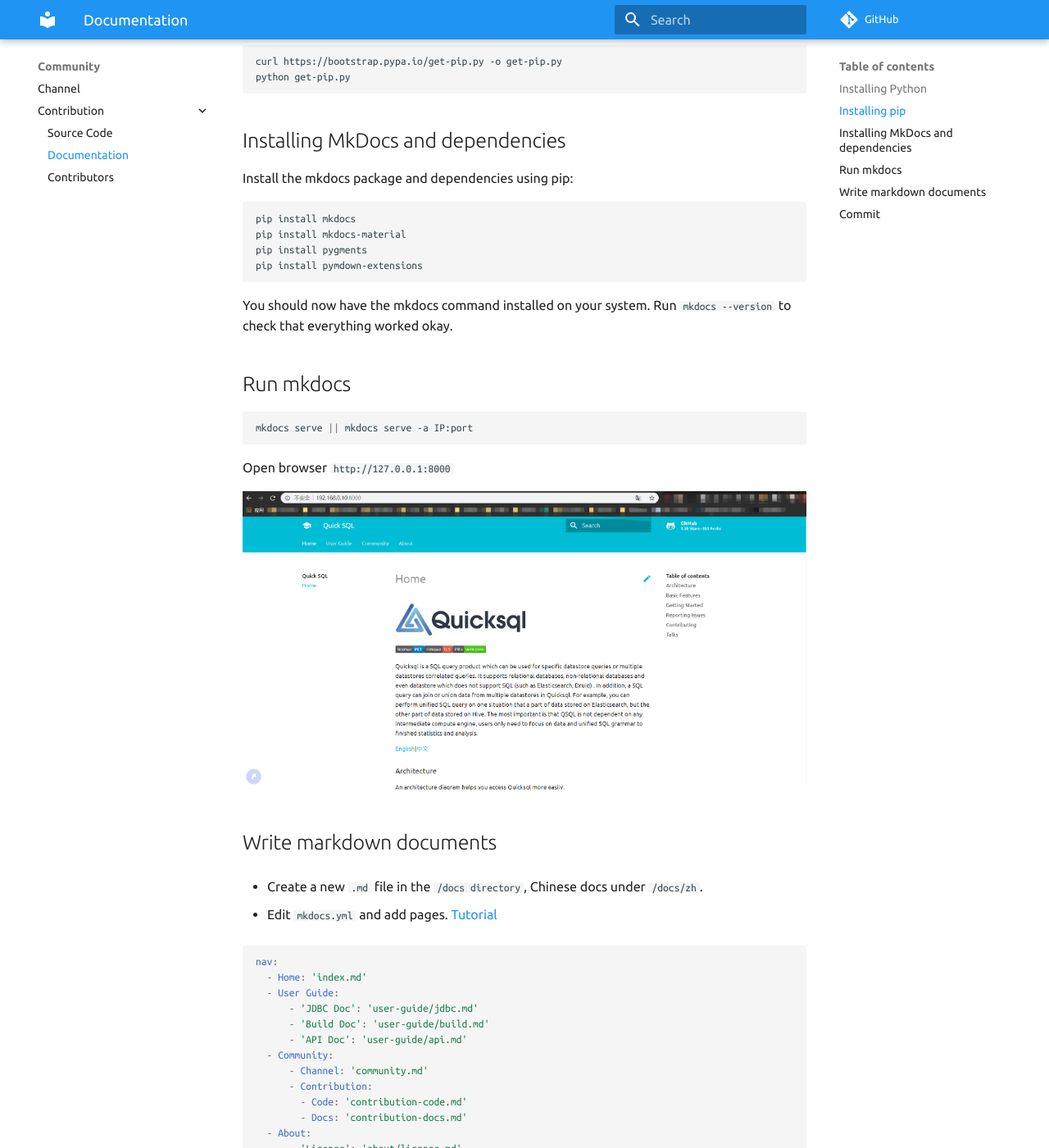
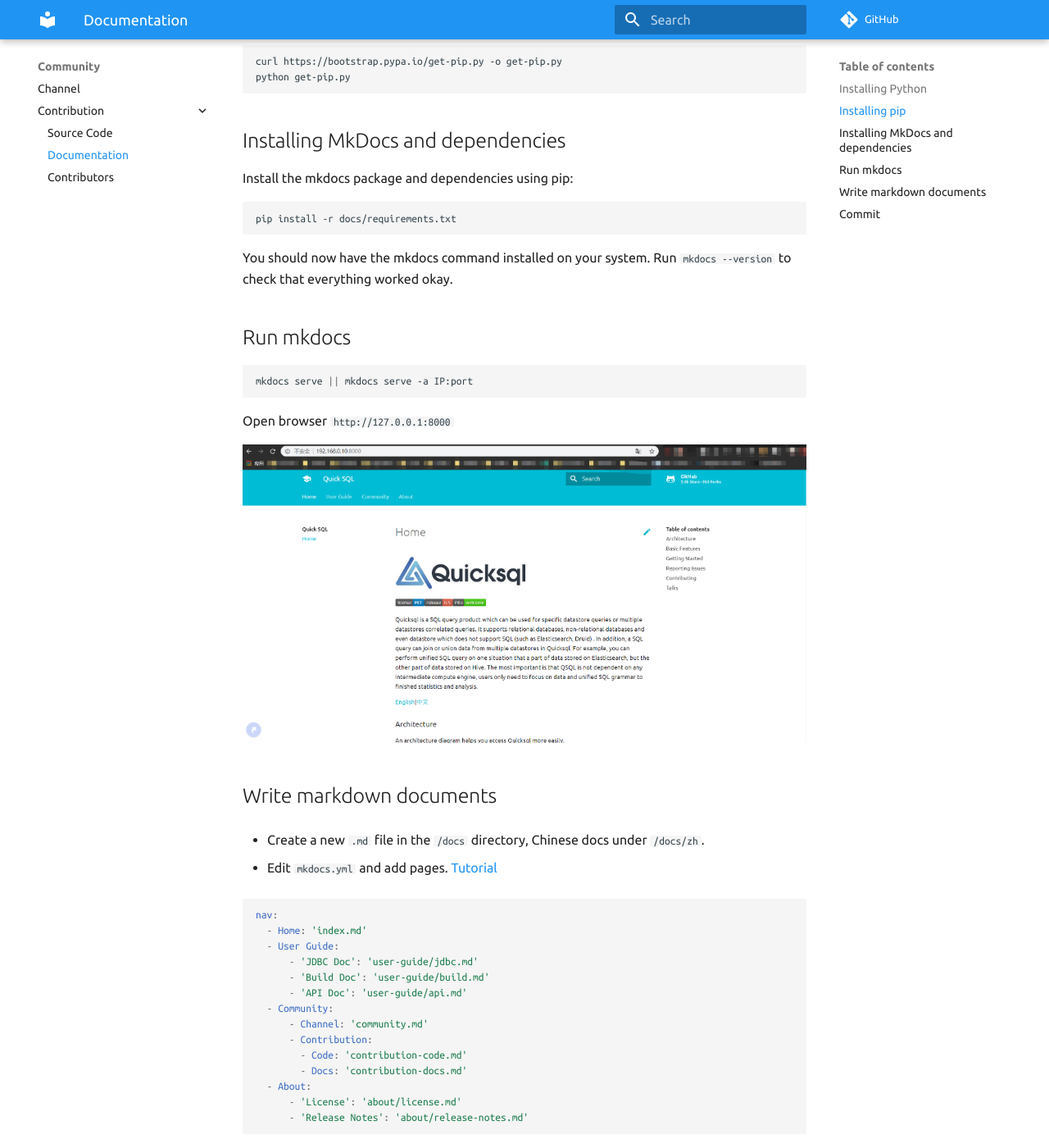
Before and after one commit to Qihoo360/Quicksql, an MkDocs documentation site: the page built from docs/community/contribution-docs.md, in a window 1280 px wide and 1400 px high, scrolled down 630 px. Shown: the whole window at 82% size. Built offline with MkDocs 1.6.1 and Material for MkDocs 9.7.7, drawn with Linux system fonts in a browser that asks for light colours; comment, search, counter and statistics services are not loaded.

Commit message:
Fix some docs issues

````diff
--- a/docs/community/contribution-docs.md
+++ b/docs/community/contribution-docs.md
@@ -27,10 +27,7 @@ python get-pip.py
 Install the mkdocs package and dependencies using pip:
 
 ```shell
-pip install mkdocs
-pip install mkdocs-material
-pip install pygments
-pip install pymdown-extensions
+pip install -r docs/requirements.txt
 ```
 
 You should now have the mkdocs command installed on your system. Run `mkdocs
@@ -47,7 +44,7 @@ Open browser `http://127.0.0.1:8000`
 ![screenshot](../images/screenshot.png)
 
 ## Write markdown documents
-- Create a new `.md` file in the `/docs directory`,
+- Create a new `.md` file in the `/docs` directory,
 Chinese docs under `/docs/zh`.
 
 - Edit `mkdocs.yml` and add pages.  [Tutorial](https://www.mkdocs.org/#adding-pages)
````
Also changed, not shown: docs/requirements.txt (+4 -4 lines), docs/zh/community/contribution-docs.md (+1 -4 lines).
